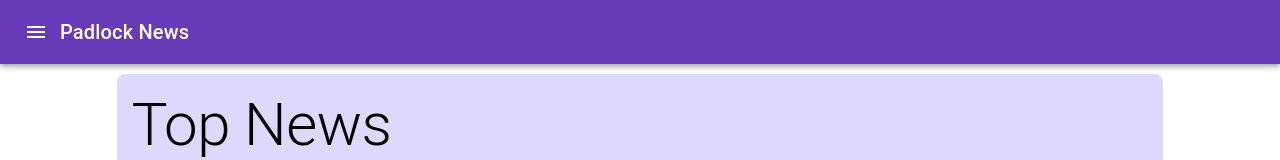
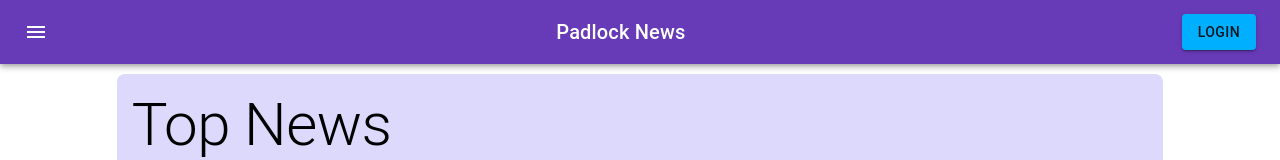
Before and after one commit to brendankhoury/Padlock-News, a React (Create React App) app in the folder client/: page / in a window 1280 px wide. Shown: the top 160 px of the page. Built offline with nearby package versions, Linux system fonts and the light colour scheme.

Commit message:
Added a login button

```diff
--- a/client/src/index.css
+++ b/client/src/index.css
@@ -11,3 +11,7 @@ code {
   font-family: source-code-pro, Menlo, Monaco, Consolas, 'Courier New',
     monospace;
 }
+
+.title {
+  flex-grow: 1;
+}
--- a/client/src/index.js
+++ b/client/src/index.js
@@ -6,16 +6,18 @@ import App from './App';
 import ArticleComponent from './components/ArticleComponent'
 import * as serviceWorker from './serviceWorker';
 import { createMuiTheme } from '@material-ui/core/styles';
-import { deepPurple } from '@material-ui/core/colors';
+import { deepPurple, lightBlue } from '@material-ui/core/colors';
 import { ThemeProvider } from '@material-ui/styles';
-import { AppBar, IconButton, Toolbar, Typography} from '@material-ui/core';
+import { AppBar, Button, IconButton, Toolbar, Typography} from '@material-ui/core';
 import MenuIcon from '@material-ui/icons/Menu';
 
 const theme = createMuiTheme({
   palette: {
     primary: deepPurple,
+    secondary: lightBlue
   },
 });
+
 
 const routing = (
   <Router>
@@ -25,9 +27,10 @@ const routing = (
             <IconButton edge="start" color="inherit" aria-label="menu">
               <MenuIcon />
             </IconButton>
-            <Typography variant="h6" >
+            <Typography variant="h6" className="title">
               Padlock News
             </Typography>
+            <Button variant="contained" color="secondary">Login</Button>
           </Toolbar>
         </AppBar>
         <Route exact path="/" component={App} />
```
